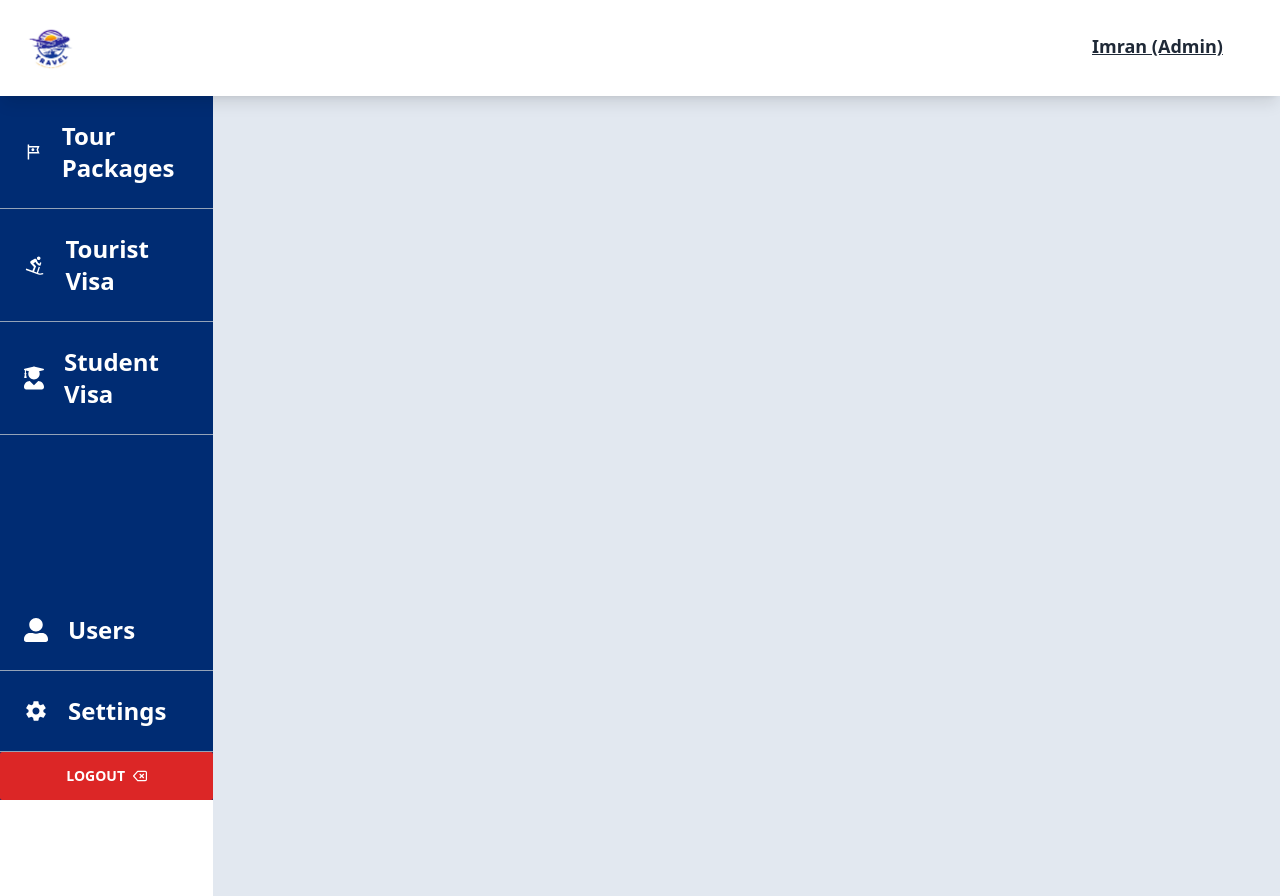
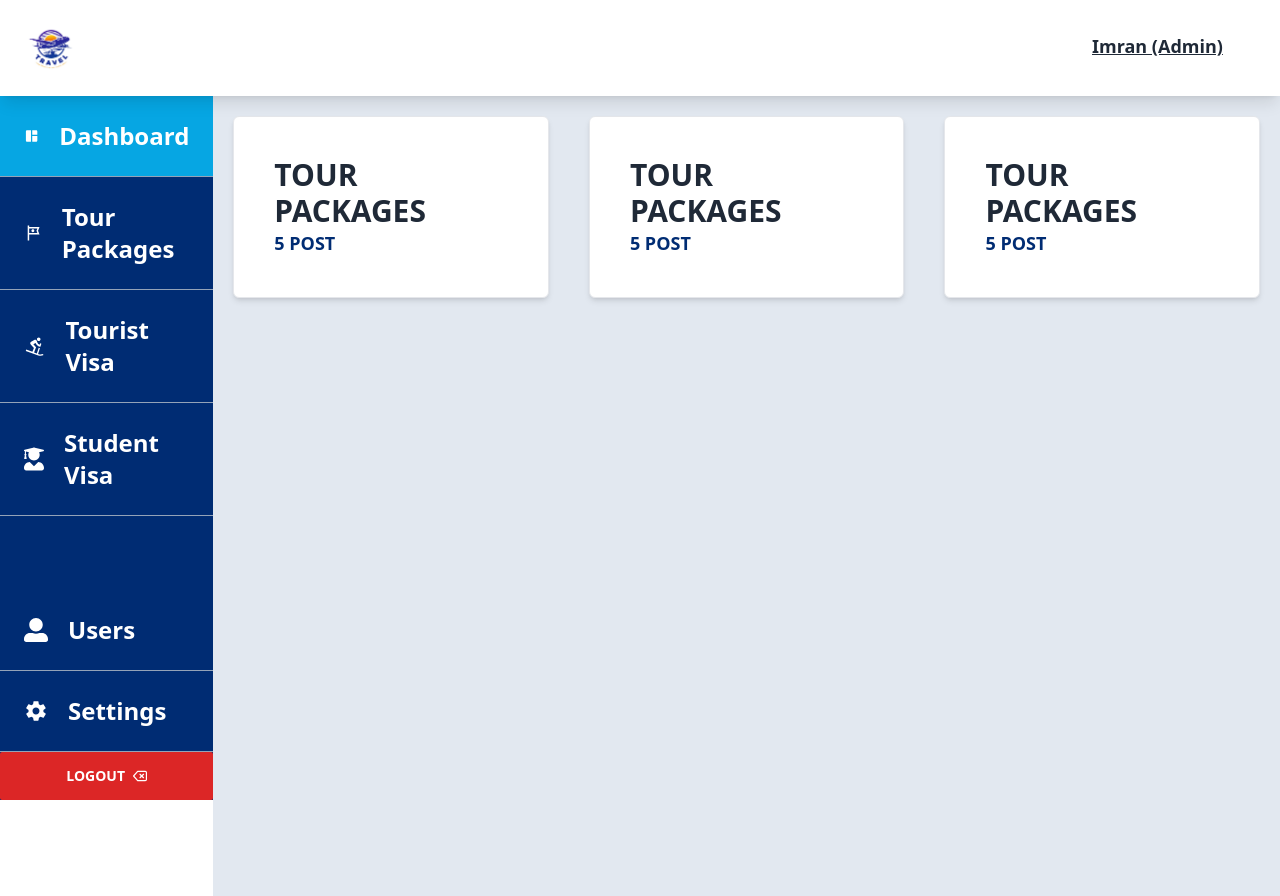
Before and after one commit to imran0dot/Easy-Travel-Client, a React (Vite) app: page /dashboard in a window 1280 px wide. Built offline with nearby package versions, Linux system fonts and the light colour scheme; no server answers; sample sign-in values are in the browser's storage.

Commit message:
dashboard main componet with menu

```diff
--- a/src/Dashboard/Components/DashboardSidebar/index.jsx
+++ b/src/Dashboard/Components/DashboardSidebar/index.jsx
@@ -1,5 +1,5 @@
 import { dashboardNev, dashboardFooter } from "@/assets/data/dashboardData/navMenu.json";
-import { MdOutlineDownhillSkiing, MdOutlineTour } from 'react-icons/md'
+import { MdOutlineDownhillSkiing, MdOutlineTour, MdSpaceDashboard } from 'react-icons/md'
 import { FaUserGraduate } from 'react-icons/fa'
 import ActiveRoute from "../../../components/base/ActiveRoute";
 import { Auth } from "../../../Providers/AuthProvider";
@@ -25,6 +25,7 @@ const DashboardSidebar = () => {
                                     {icon === "MdOutlineTour" && <MdOutlineTour />}
                                     {icon === "MdOutlineDownhillSkiing" && <MdOutlineDownhillSkiing />}
                                     {icon === "FaUserGraduate" && <FaUserGraduate />}
+                                    {icon === "MdSpaceDashboard" && <MdSpaceDashboard />}
                                     {label}
                                 </ActiveRoute>
                             </div>
--- /dev/null
+++ b/src/Dashboard/Pages/main/index.jsx
@@ -0,0 +1,27 @@
+import SimpleBoxContainer from "../../../components/base/SimpleBoxContainer";
+
+const DashboardMain = () => {
+    return (
+        <div>
+            <div className="flex justify-between items-center gap-10">
+                <SimpleBoxContainer>
+                    <h3 className="font-bold text-3xl uppercase">Tour Packages</h3>
+                    <p className="text-secondary uppercase font-bold text-lg">5 post</p>
+                </SimpleBoxContainer>
+
+                <SimpleBoxContainer>
+                    <h3 className="font-bold text-3xl uppercase">Tour Packages</h3>
+                    <p className="text-secondary uppercase font-bold text-lg">5 post</p>
+                </SimpleBoxContainer>
+
+                <SimpleBoxContainer>
+                    <h3 className="font-bold text-3xl uppercase">Tour Packages</h3>
+                    <p className="text-secondary uppercase font-bold text-lg">5 post</p>
+                </SimpleBoxContainer>
+
+            </div>
+        </div>
+    );
+};
+
+export default DashboardMain;
--- a/src/assets/data/dashboardData/navMenu.json
+++ b/src/assets/data/dashboardData/navMenu.json
@@ -1,5 +1,10 @@
 {
     "dashboardNev": [
+        {
+            "label": "Dashboard",
+            "link": "/dashboard",
+            "icon": "MdSpaceDashboard"
+        },
         {
             "label": "Tour Packages",
             "link": "/dashboard/tour-packages",
--- a/src/components/base/SimpleBoxContainer/index.jsx
+++ b/src/components/base/SimpleBoxContainer/index.jsx
@@ -1,6 +1,6 @@
 const SimpleBoxContainer = ({children}) => {
     return (
-        <div  className="border p-10 bg-white">
+        <div  className="border p-10 bg-white shadow-md rounded-md w-full">
             {children}
         </div>
     );
--- a/src/main.jsx
+++ b/src/main.jsx
@@ -14,8 +14,8 @@ import {
 
 const queryClient = new QueryClient()
 
-// axios.defaults.baseURL = 'http://localhost:3000/';
-axios.defaults.baseURL = 'https://backendmongoose-main.vercel.app/';
+axios.defaults.baseURL = 'http://localhost:3000/';
+// axios.defaults.baseURL = 'https://backendmongoose-main.vercel.app/';
 
 axios.defaults.headers.common['Authorization'] = `Bearer ${localStorage.getItem('token')}`
 // axios.defaults.headers.common['Access-Control-Allow-Origin'] = '*';
```
Also changed, not shown: src/routes/index.jsx (+10 -2 lines).
